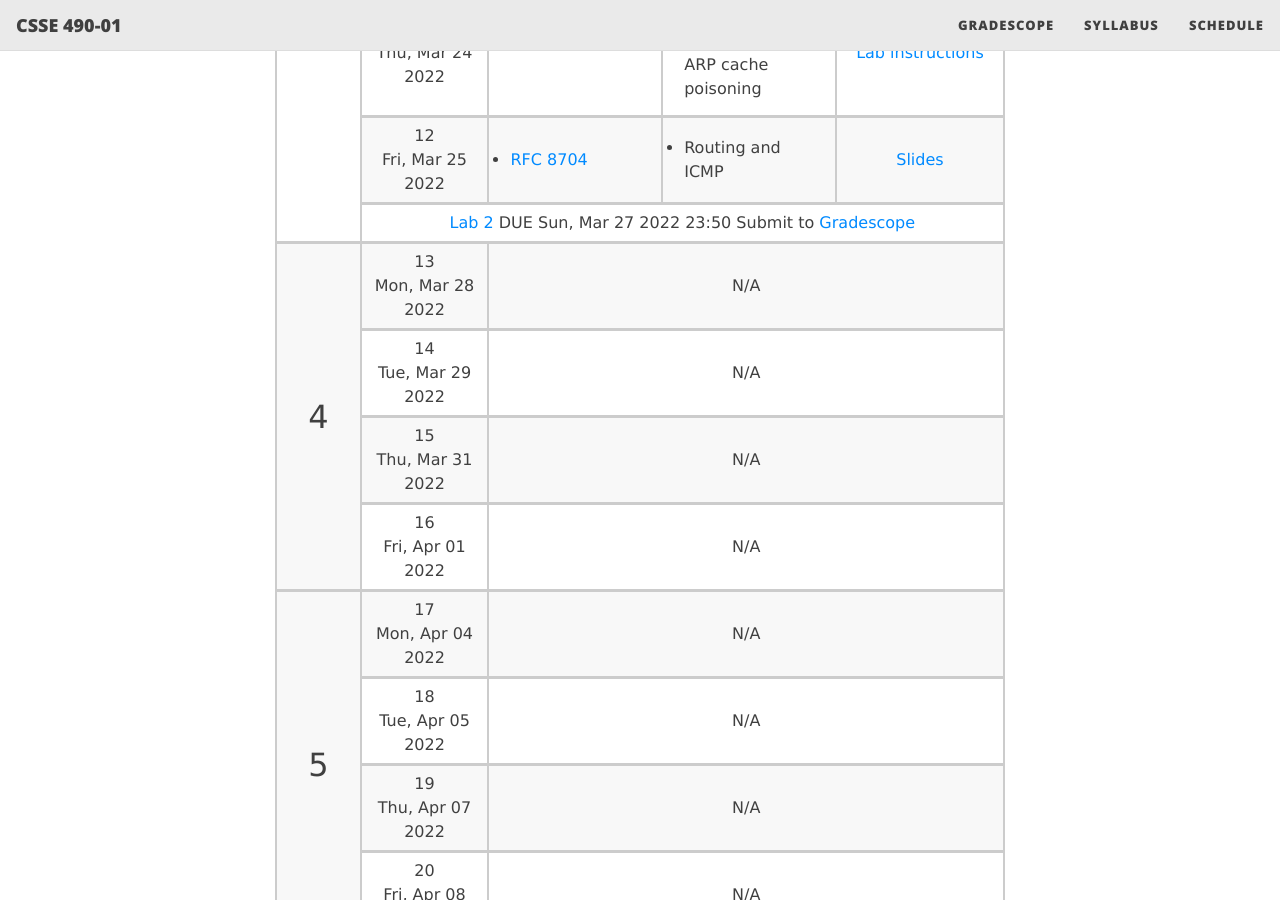
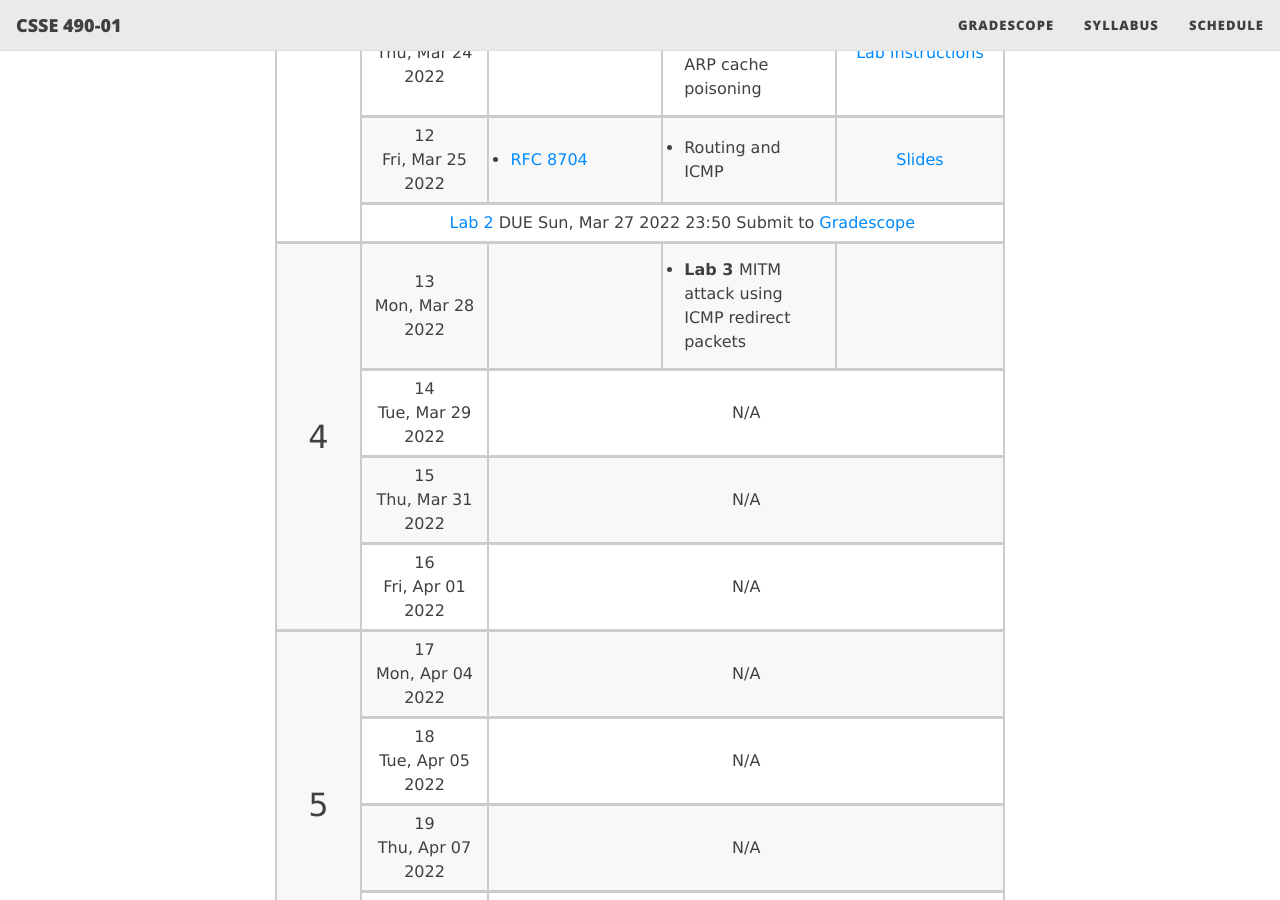
Before and after one commit to rhit-csse490-netsec/netsec-public, a Jekyll site: the page built from schedule.md, in a window 1280 px wide and 900 px high, scrolled down 1568 px. Built offline with Jekyll 4.4.1, drawn with Linux system fonts in a browser that asks for light colours; nearby versions of some CDN libraries.

Commit message:
schedule setup for monday week 4

```diff
--- a/_data/schedule.yml
+++ b/_data/schedule.yml
@@ -98,6 +98,12 @@
   other:
     - <a href="{{ site.baseurl }}/slides/11_routing.pdf">Slides</a>
 
+13:
+  reading:
+  topics:
+    - <b> Lab 3 </b> MITM attack using ICMP redirect packets
+  materials:
+  other:
 
 # 5:
 #   reading:
--- a/schedule.md
+++ b/schedule.md
@@ -206,7 +206,15 @@ title: Class Schedule
 <td rowspan="4" markdown="span" style="font-size:xx-large;"><a name="w4">4</a></td>
 <td markdown="span">
 13 <br/> Mon, Mar 28 2022</td>
-<td markdown="span" colspan="3">N/A</td>
+<td markdown="span">
+</td>
+<td markdown="span" style="text-align:left">
+{::nomarkdown}<ul style="margin:0;padding:.5rem">
+<li> <b> Lab 3 </b> MITM attack using ICMP redirect packets </li>
+</ul>{:/}
+</td>
+<td markdown="span">
+</td>
 </tr>
 <tr>
 <td markdown="span">
```
